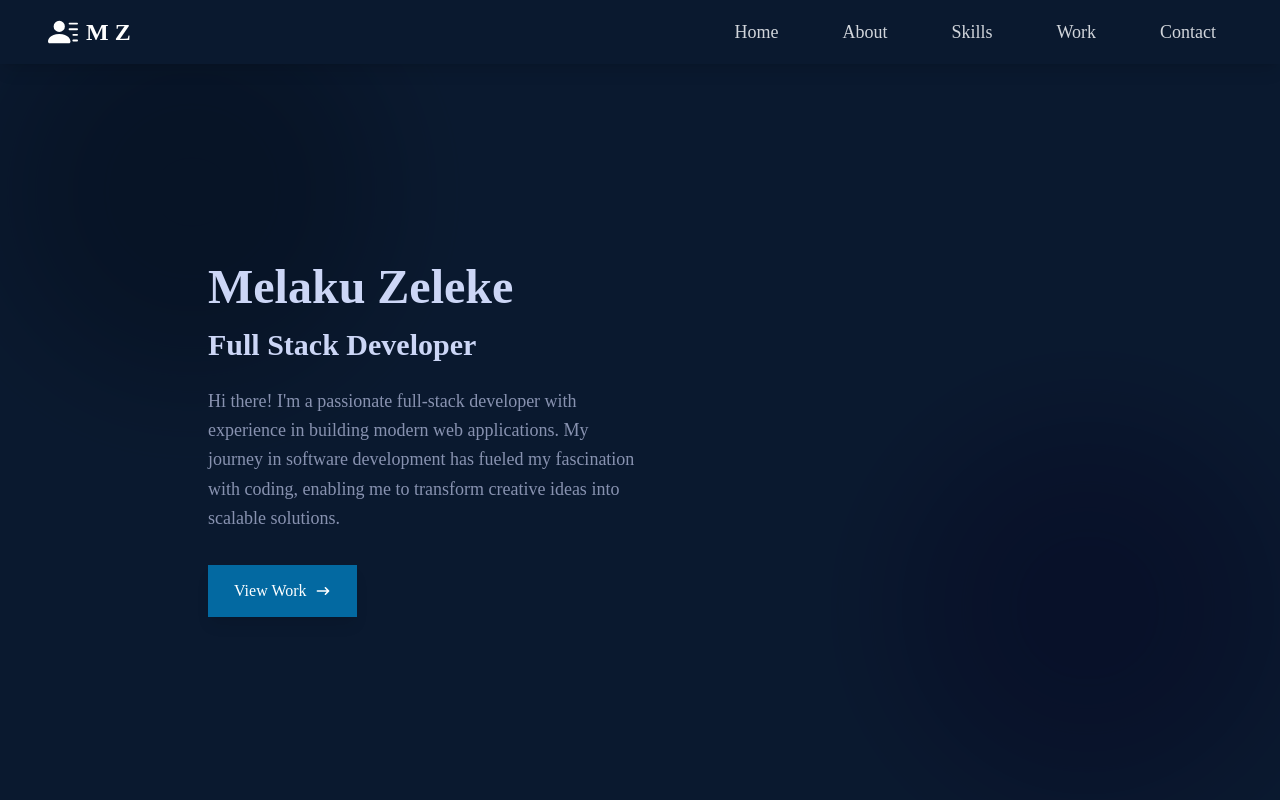
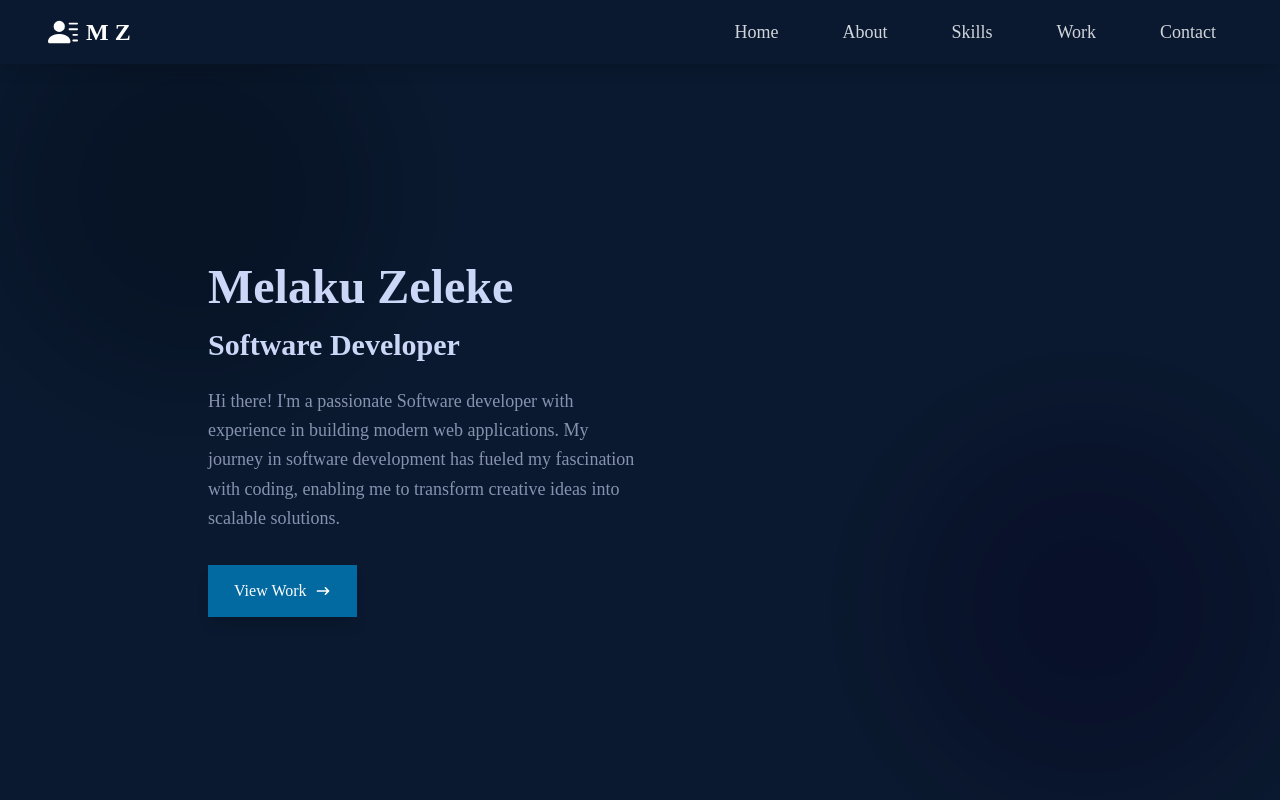
Before and after one commit to melbatestgithub/Personal-Portfolio-in-React-JS, a React (Create React App) app: page / in a window 1280 px wide. Shown: the top 800 px of the page. Built offline with nearby package versions, Linux system fonts and the light colour scheme.

Commit message:
minor update

```diff
--- a/src/components/Home.jsx
+++ b/src/components/Home.jsx
@@ -38,7 +38,7 @@ const Home = () => {
               variants={textVariants}
               transition={{ duration: 0.5, ease: 'easeOut', delay: 0.1 }}
             >
-              Full Stack Developer
+              Software Developer
             </motion.p>
             <motion.p
               className="text-lg text-[#8892b0] mb-8 leading-relaxed"
@@ -47,7 +47,7 @@ const Home = () => {
               variants={textVariants}
               transition={{ duration: 0.5, ease: 'easeOut', delay: 0.2 }}
             >
-              Hi there! I'm a passionate full-stack developer with experience in building modern web applications. My journey in software development has fueled my fascination with coding, enabling me to transform creative ideas into scalable solutions.
+              Hi there! I'm a passionate  Software developer with experience in building modern web applications. My journey in software development has fueled my fascination with coding, enabling me to transform creative ideas into scalable solutions.
             </motion.p>
 
             {/* Buttons with hover and arrow animation */}
```
